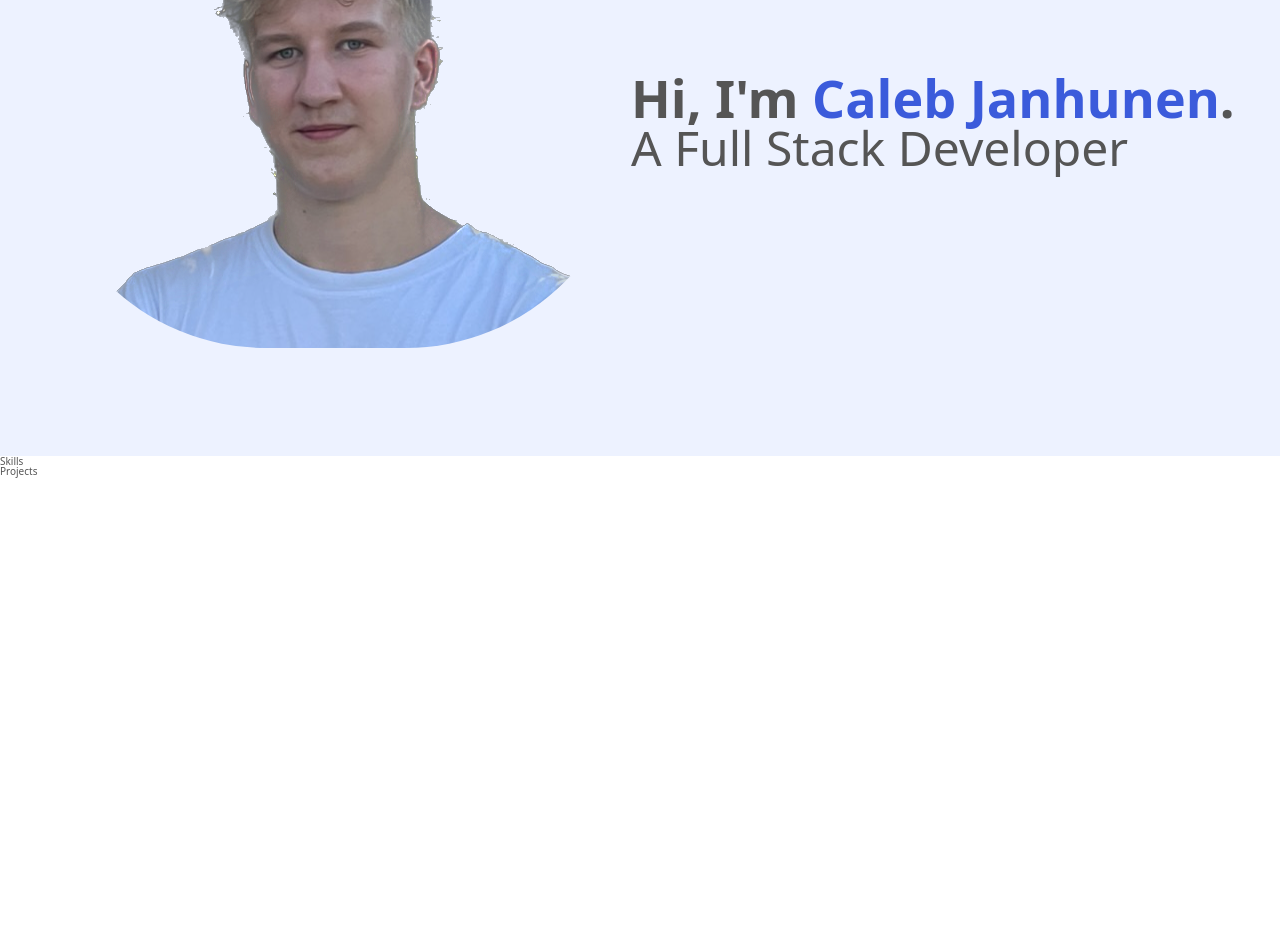
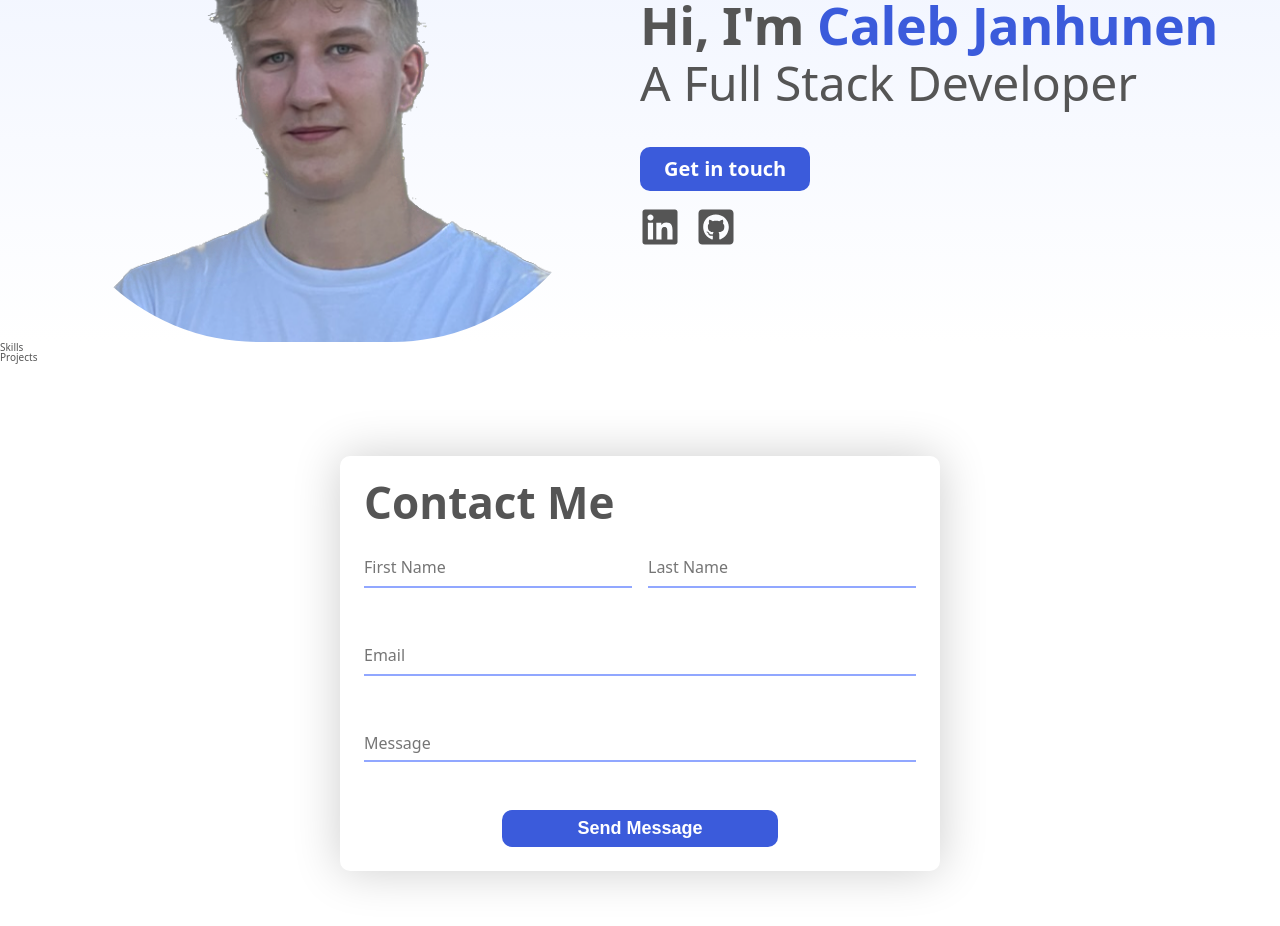
Before and after one commit to calebjanhunen/portfolio, a React (Create React App) app: page / in a window 1280 px wide. Shown: the part 240-1166 px from the top of the page. Before the commit the page ends 800 px from the top, so only its background shows below. Built offline with nearby package versions, Linux system fonts and the light colour scheme.

Commit message:
Added functionality that increases message input height automatically

```diff
--- a/package.json
+++ b/package.json
@@ -8,6 +8,7 @@
     "@testing-library/user-event": "^13.5.0",
     "react": "^18.0.0",
     "react-dom": "^18.0.0",
+    "react-icons": "^4.4.0",
     "react-scripts": "5.0.0",
     "sass": "^1.55.0",
     "web-vitals": "^2.1.4"
--- a/src/App.js
+++ b/src/App.js
@@ -1,5 +1,6 @@
 import React from 'react';
 
+import ContactForm from './sections/ContactForm/ContactForm';
 import Header from './sections/Header/Header';
 import Hero from './sections/Hero/Hero';
 import Projects from './sections/Projects/Projects';
@@ -9,14 +10,15 @@ import './App.css';
 
 const App = () => {
     return (
-        <body>
+        <>
             <Header />
             <main>
                 <Hero />
                 <Skills />
                 <Projects />
+                <ContactForm />
             </main>
-        </body>
+        </>
     );
 };
 
--- a/src/components/NavBar/NavBar.jsx
+++ b/src/components/NavBar/NavBar.jsx
@@ -22,7 +22,7 @@ const NavBar = () => {
                     </a>
                 </li>
                 <li>
-                    <a href="#" className="nav__link">
+                    <a href="#contact-form" className="nav__cta btn">
                         Contact Me
                     </a>
                 </li>
--- a/src/sass/_global.scss
+++ b/src/sass/_global.scss
@@ -17,4 +17,23 @@ body {
 
 html {
     font-size: 62.5%;
+    scroll-behavior: smooth;
 }
+
+/****************** buttons ***************/
+.btn {
+    &:link,
+    &:visited {
+        display: inline-block;
+        background-color: $color-main;
+        color: #fff;
+        border-radius: 1rem;
+        text-decoration: none;
+        transition: all 0.3s;
+    }
+
+    &:hover,
+    &:active {
+        filter: brightness(90%);
+    }
+}
--- a/src/sass/_typography.scss
+++ b/src/sass/_typography.scss
@@ -1,3 +1,9 @@
 .heading-primary {
     font-size: 5.2rem;
+    letter-spacing: -0.5px;
 }
+
+.heading-secondary {
+    font-size: 4.4rem;
+    margin-bottom: 2.4rem;
+}
--- a/src/sass/_variables.scss
+++ b/src/sass/_variables.scss
@@ -1,9 +1,12 @@
 /****************** COLORS ***************/
 $color-main: #3b5bdb;
 $color-main-light: #edf2ff;
+$color-main-light-2: #91a7ff;
 
 /****************** FONT COLORS ***************/
 $font-color-primary: #555;
 
 /****************** FONT ***************/
 $default-font: 1.6rem;
+
+$default-border-radius: 1rem;
--- /dev/null
+++ b/src/sections/ContactForm/ContactForm.jsx
@@ -0,0 +1,90 @@
+import React, { useEffect, useState } from 'react';
+
+import '../../sass/_global.scss';
+import './ContactForm.scss';
+
+const ContactForm = () => {
+    const [textAreaHeight, setTextAreaHeight] = useState(1);
+    const [firstNameVal, setFirstNameVal] = useState('');
+    const [lastNameVal, setLastNameVal] = useState('');
+    const [emailVal, setEmailVal] = useState('');
+    const [messageVal, setMessageVal] = useState('');
+
+    const textAreaRef = React.useRef(null);
+
+    //Changes message text area height automatically
+    useEffect(() => {
+        textAreaRef.current.style.height = 'auto';
+        textAreaRef.current.style.height =
+            textAreaRef.current.scrollHeight + 'px';
+    }, [messageVal]);
+
+    return (
+        <section className="section-contact">
+            <div className="contact-form" id="contact-form">
+                <h2 className="heading-secondary">Contact Me</h2>
+                <form className="form" action="#">
+                    <div className="form__group">
+                        <input
+                            className="form__input"
+                            id="first-name"
+                            type="text"
+                            placeholder="First Name"
+                        />
+                        <label className="form__label" htmlFor="first-name">
+                            First Name
+                        </label>
+                    </div>
+
+                    <div className="form__group">
+                        <input
+                            className="form__input"
+                            id="last-name"
+                            type="text"
+                            placeholder="Last Name"
+                        />
+                        <label className="form__label" htmlFor="last-name">
+                            Last Name
+                        </label>
+                    </div>
+
+                    <div className="form__group">
+                        <input
+                            className="form__input"
+                            id="email"
+                            type="email"
+                            placeholder="Email"
+                        />
+                        <label className="form__label" htmlFor="email">
+                            Email
+                        </label>
+                    </div>
+
+                    <div className="form__group">
+                        <textarea
+                            className="form__input form__input--message"
+                            id="message"
+                            type="textarea"
+                            placeholder="Message"
+                            rows={textAreaHeight}
+                            ref={textAreaRef}
+                            onChange={e => setMessageVal(e.target.value)}
+                            maxLength="280"
+                        />
+                        <label
+                            className="form__label form__label--message"
+                            htmlFor="message"
+                        >
+                            <span>Message</span>
+                            <span>{messageVal.length}/280</span>
+                        </label>
+                    </div>
+
+                    <button className="btn form__btn">Send Message</button>
+                </form>
+            </div>
+        </section>
+    );
+};
+
+export default ContactForm;
--- /dev/null
+++ b/src/sections/ContactForm/ContactForm.scss
@@ -0,0 +1,88 @@
+@import '../../sass/variables.scss';
+@import '../../sass/global.scss';
+.section-contact {
+    padding: 9.4rem 0;
+    .contact-form {
+        max-width: 60rem;
+        padding: 2.4rem;
+        margin: 0 auto;
+        // background-color: #dbe4ff;
+        // color: $color-main;
+        border-radius: $default-border-radius;
+        box-shadow: 0rem 0rem 4.8rem rgba(#000, 0.2);
+
+        .form {
+            display: grid;
+            grid-template-columns: 1fr 1fr;
+            column-gap: 1.6rem;
+            row-gap: 3.2rem;
+
+            &__group {
+                font-size: 1.6rem;
+
+                display: flex;
+                flex-direction: column;
+
+                &:nth-child(3),
+                &:nth-child(4) {
+                    grid-column: 1/-1;
+                }
+            }
+
+            &__input {
+                padding: 0.8rem;
+                padding-left: 0;
+                font-size: 1.6rem;
+                font-family: inherit;
+                // color: $font-color-primary;
+                // border-radius: $default-border-radius;
+                border: none;
+                border-bottom: 2px solid $color-main-light-2;
+
+                transition: all 0.3s;
+
+                &--message {
+                    resize: none;
+                    overflow: hidden;
+                    // height: 4rem;
+                }
+
+                &:focus {
+                    outline: none;
+                    border-bottom: 2px solid $color-main;
+                }
+            }
+
+            &__label {
+                transition: all 0.2s;
+
+                &--message {
+                    display: flex;
+                    justify-content: space-between;
+                }
+            }
+
+            &__input:placeholder-shown + .form__label {
+                visibility: hidden;
+                opacity: 0;
+                transform: translateY(-2.8rem);
+            }
+
+            &__btn {
+                border-radius: $default-border-radius;
+                border: none;
+                // background-color: $color-main-light;
+                background-color: $color-main;
+                color: #fff;
+                font-size: 1.8rem;
+                padding: 0.8rem 1.6rem;
+                font-weight: 700;
+                cursor: pointer;
+
+                width: 50%;
+                justify-self: center;
+                grid-column: 1/-1;
+            }
+        }
+    }
+}
--- a/src/sections/Hero/Hero.jsx
+++ b/src/sections/Hero/Hero.jsx
@@ -1,4 +1,5 @@
 import React from 'react';
+import { FaGithubSquare, FaLinkedin } from 'react-icons/fa';
 
 import './Hero.scss';
 
@@ -12,9 +13,36 @@ const Hero = () => {
                 <div className="hero__text">
                     <h1 className="heading-primary">
                         Hi, I'm{' '}
-                        <span className="hero__name">Caleb Janhunen</span>.
+                        <span className="hero__name">Caleb Janhunen</span>
                     </h1>
                     <p className="hero__subtitle">A Full Stack Developer</p>
+
+                    <a href="#contact-form" className="btn hero__cta">
+                        Get in touch
+                    </a>
+
+                    <ul className="hero__socials-list">
+                        <li>
+                            <a
+                                href="https://www.linkedin.com/in/caleb-janhunen-362b62171/"
+                                target="_blank"
+                                className="social-link"
+                                rel="noreferrer"
+                            >
+                                <FaLinkedin size={40} />
+                            </a>
+                        </li>
+                        <li>
+                            <a
+                                href="https://github.com/calebjanhunen"
+                                target="_blank"
+                                className="social-link"
+                                rel="noreferrer"
+                            >
+                                <FaGithubSquare size={40} />
+                            </a>
+                        </li>
+                    </ul>
                 </div>
             </div>
         </section>
--- a/src/sections/Hero/Hero.scss
+++ b/src/sections/Hero/Hero.scss
@@ -2,19 +2,22 @@
 @import '../../sass/typography.scss';
 
 .section-hero {
-    background-color: $color-main-light;
+    // background-color: $color-main-light;
+    background-image: linear-gradient(to bottom, $color-main-light, #fff);
     padding-top: 8rem;
-    height: 80vh;
+    // height: 80vh;
 
     .hero {
         max-width: 120rem;
         margin: 0 auto;
 
-        display: flex;
+        display: grid;
+        grid-template-columns: 1fr 1fr;
         align-items: center;
 
         &__img {
             border-radius: 999999rem;
+            width: 95%;
         }
 
         &__name {
@@ -22,7 +25,41 @@
         }
 
         &__subtitle {
+            margin: 0.8rem 0 4rem 0;
             font-size: 4.8rem;
+        }
+
+        &__cta {
+            padding: 1.2rem 2.4rem;
+            font-size: 2rem;
+            font-weight: 700;
+        }
+
+        &__socials-list {
+            list-style: none;
+            padding-top: 1.6rem;
+
+            display: flex;
+            gap: 1.6rem;
+            align-items: center;
+
+            .social-link:link,
+            .social-link:visited {
+                display: inline-block;
+                color: inherit;
+                // font-size: 4rem;
+
+                transition: all 0.3s;
+            }
+
+            .social-link:hover {
+                transform: translateY(-2px);
+                box-shadow: 0 2.4rem 4.8rem rgba(#000, 0.08);
+            }
+
+            .social-link:active {
+                transform: translateY(-1px);
+            }
         }
     }
 }
```
Also changed, not shown: src/components/NavBar/NavBar.scss (+22 -1 lines), 1 other file (tests, documents, lock files or other folders).
